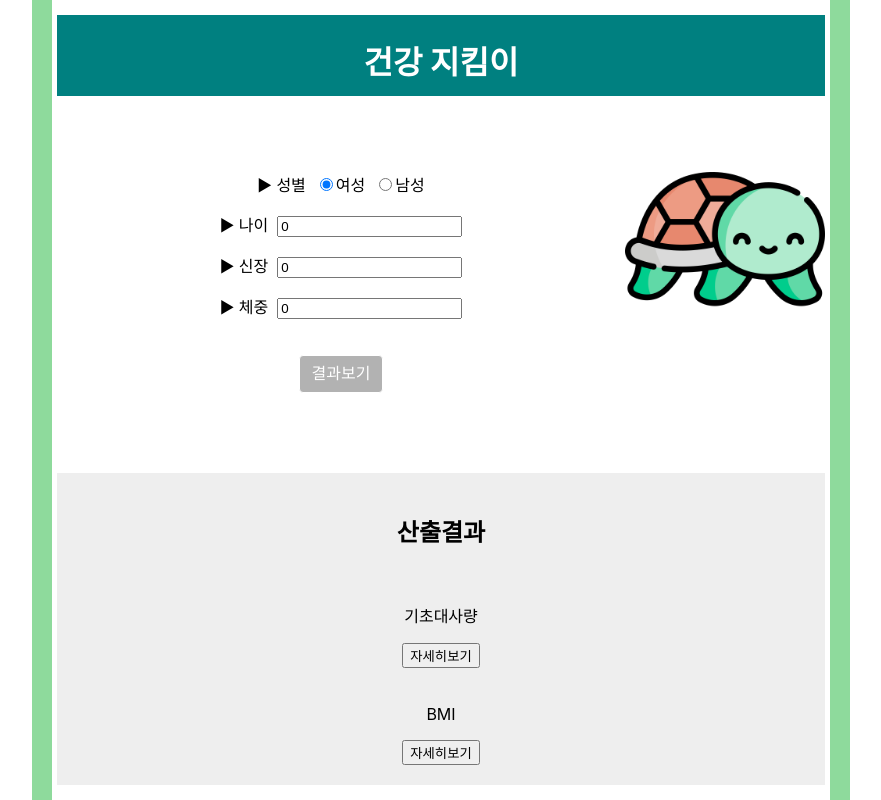
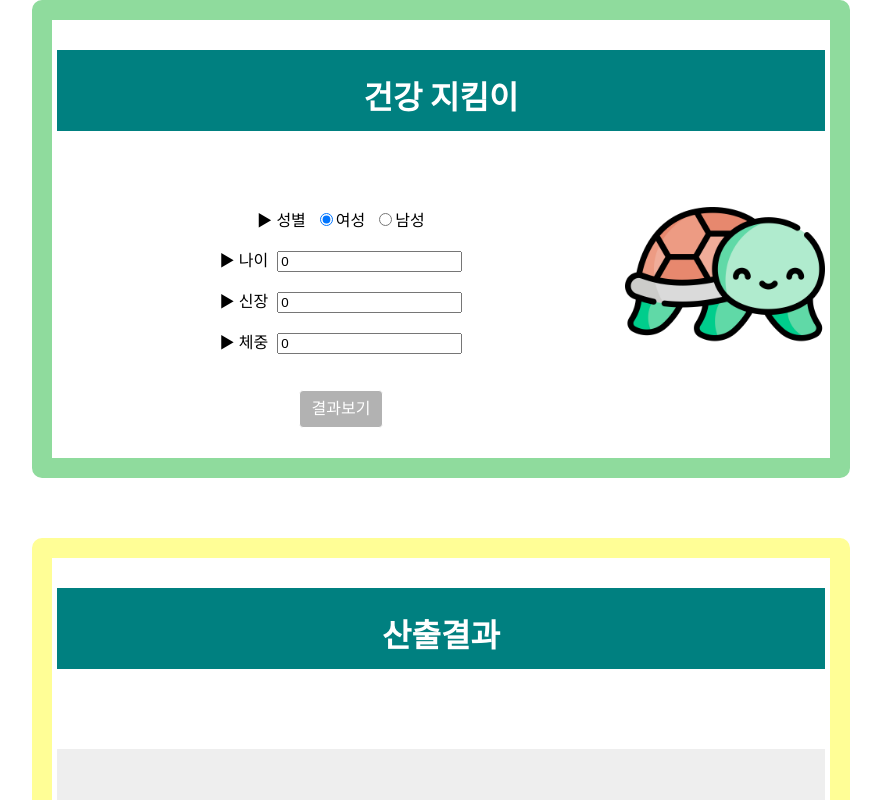
Before and after one commit to jxhxx/JJYSS, a React (Create React App) app: page / in a window 1280 px wide. Both pictures are taken after a click on the button "결과보기". Shown: the top 800 px of the page, without its empty margins (199-1080 px from the left). Built offline with nearby package versions, Linux system fonts and the light colour scheme.

Commit message:
componentAbstract

```diff
--- a/src/App.css
+++ b/src/App.css
@@ -1,10 +1,11 @@
 .app {
   text-align: center;
-  display: flex;
-  justify-content: center;
-  align-items: center;
+  display: grid;
+  place-items: center;
+  min-height: 100vh;
   width: 100%;
   height: 100vh;
+  padding-top: 50px 0px 50px 0px;
 }
 
 .container {
@@ -12,7 +13,15 @@
   border-width: 10px;
   border: 20px solid;
   border-radius: 10px;
-  border-color: #8EDA9C;
+  border-color: #8FDB9D;
+  padding: 30px 5px 30px 5px;
+}
+.resualt-container {
+  width: 60%;
+  border-width: 10px;
+  border: 20px solid;
+  border-radius: 10px;
+  border-color: #FFFE96;
   padding: 30px 5px 30px 5px;
 }
 
--- a/src/App.js
+++ b/src/App.js
@@ -4,20 +4,41 @@ import './App.css';
 // App Components
 import InfoComponent from './components/InfoComponent';
 import ResultButtonComponent from './components/ResultButtonComponent';
+import CalResultComponent from './components/CalResultComponent';
 
 function App() {
+
+  let [resultUI, setResultUI] = useState(false);
+
+  function Modal() {
+    return (
+        <CalResultComponent />
+    );
+  }
+
   return (
     <div className="app">
       <div className="container">
         <div className="title-nav">
           <h1>건강 지킴이</h1>
-
         </div>
 
         <br /> <br />
-      <InfoComponent />
-      <ResultButtonComponent />
+        <InfoComponent />
+
+        <div className='result-view'>
+              <br />
+              { /* 버튼 클릭 시 결과 UI가 열리고 닫힘 */ }
+              <button className='resultBtn' onClick={ () => {setResultUI(!resultUI)}} >
+                  결과보기
+              </button>
+        </div>
       </div>
+      <br /><br /><br />
+
+      { /* 결과컴포넌트 on/off */ }
+      {resultUI ? <Modal /> : null}
+
     </div>
 
   );
--- a/src/components/CalResultComponent.jsx
+++ b/src/components/CalResultComponent.jsx
@@ -4,8 +4,12 @@ import '../App.css';
 class CalResultComponent extends React.Component {
     render() {
         return (
+            <div className="resualt-container">
+                <div className="title-nav">
+                    <h1>산출결과</h1>
+                </div>
+
                 <div className="cal-result">
-          <h2>산출결과</h2>
                     <br />
                     <p>기초대사량</p>
                     <button className='detailBtn' type='submit'>자세히보기</button>
@@ -13,6 +17,7 @@ class CalResultComponent extends React.Component {
                     <p>BMI</p>
                     <button className='detailBtn' type='submit'>자세히보기</button>
                 </div>
+            </div>
         );
     }
 }
--- a/src/components/ResultButtonComponent.jsx
+++ b/src/components/ResultButtonComponent.jsx
@@ -1,3 +1,9 @@
+/*
+
+    App.js에 버튼 직접 구현해서 이 컴포넌트 현재 미사용
+
+*/
+
 import React, { useState } from 'react';
 import '../App.js'
 import '../App.css';
```
Lines whose indentation alone changed are shown as unchanged.
